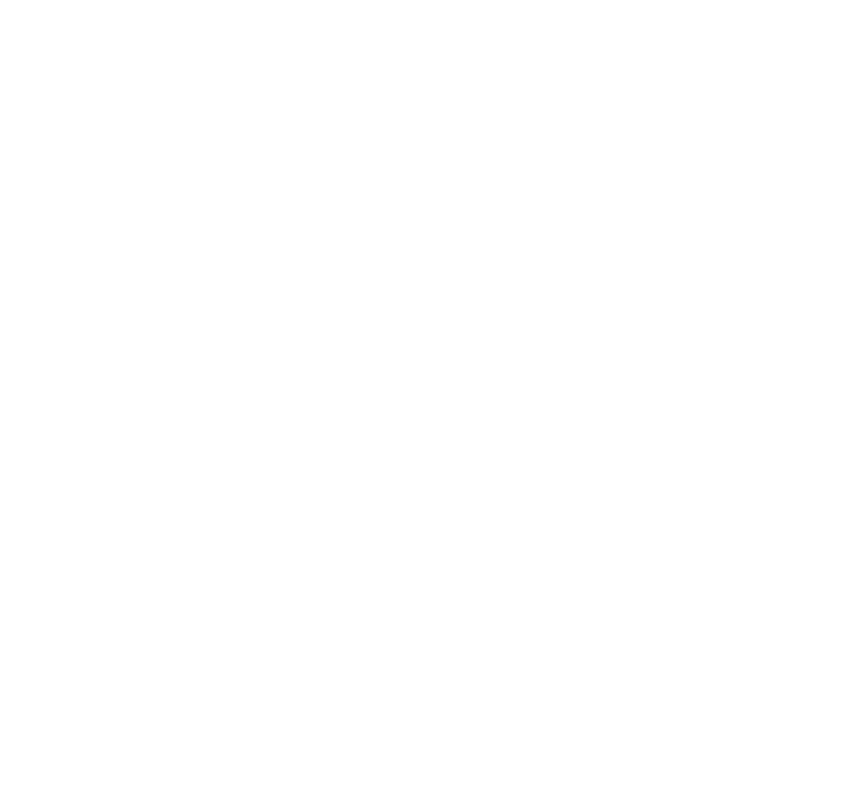
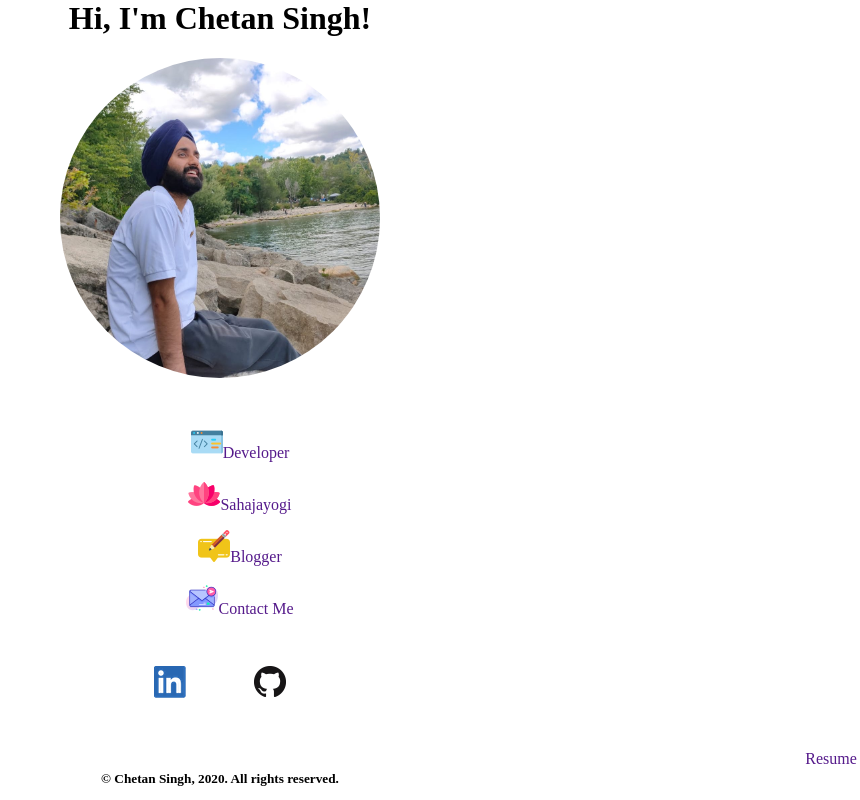
Before and after one commit to chetansinghid/my-website, a plain HTML site: page index.html in a window 1280 px wide. Shown: the whole page, without its empty margins (420-1280 px from the left). Drawn offline with Linux system fonts and the light colour scheme.

Commit message:
updated homepage | added few res files

```diff
--- /dev/null
+++ b/css/home.css
@@ -0,0 +1,62 @@
+body {
+    margin: 0;
+    text-overflow: none;
+}
+
+.main_content {
+    max-width: 100%;
+    text-align: center;
+}
+
+.main_content a {
+    text-decoration: none;
+}
+
+#profile_image {
+    margin: 0;
+}
+
+#profile_image img {
+    max-height: 20em;
+    border-radius: 50%;
+    border: 0.2 solid lightgray;
+    margin: 0;
+}
+
+#main_links {
+    padding: 2em;
+    max-width: inherit;
+}
+
+#main_links ul {
+    list-style: none;
+}
+
+#main_links li {
+    margin: 1em 0em;
+}
+
+#profile_links a {
+    padding: 0em 2em;
+}
+
+#other_links {
+    position: fixed;
+    bottom: 2em;
+    right: 0;
+}
+
+#other_links a {
+    padding: 0.2em;
+}
+
+footer {
+    bottom: 0;
+    position: fixed;
+    width: 100%;
+}
+
+footer h5 {
+    margin: 0em auto;
+    padding: 1em;
+}
--- a/index.html
+++ b/index.html
@@ -2,9 +2,35 @@
 <head>
     <meta charset="UTF-8">
     <meta name="viewport" content="width=device-width, initial-scale=1.0">
-    <title>Welcome</title>
+    <title>Hi, I'm Chetan Singh!</title>
+    <link rel="stylesheet" href="./css/home.css" />
 </head>
 <body>
-
+    <div class="main_content">
+        <div id="profile_image">
+            <header>
+                <h1>Hi, I'm Chetan Singh!</h1>
+            </header>
+            <img src="./resources/media/profile_pic.jpeg" />
+        </div>
+        <div id="main_links">
+            <ul>
+                <li><img src="./resources/logos/programmer.png" /><a href="">Developer</a></li>
+                <li><img src="./resources/logos/meditation.png" /><a href="">Sahajayogi</a></li>
+                <li><img src="./resources/logos/notes.png" /><a href="">Blogger</a></li>
+                <li><img src="./resources/logos/contact.png" /><a href="">Contact Me</a></li>
+            </ul>
+        </div>
+        <div id="profile_links">
+            <a href=""><img src="./resources/logos/linkedin.png" alt="LinkedIn"/></a>
+            <a href=""><img src="./resources/logos/github.png" alt="Github"/></a>
+        </div>
+        <div id="other_links">
+            <a href="">Resume</a>
+        </div>
+        <footer>
+            <h5>&copy; Chetan Singh, 2020. All rights reserved.</h5>
+        </footer>
+    </div>
 </body>
 </html>
```
Also changed, not shown: resources/logos/005-meditation.png (added), resources/logos/contact.png (added), resources/logos/github.png (added), resources/logos/linkedin.png (added), resources/logos/meditation.png (added), resources/logos/notes.png (added), resources/logos/programmer.png (added), resources/media/profile_pic.jpeg (added), scripts/home.js (added), 3 other files.
